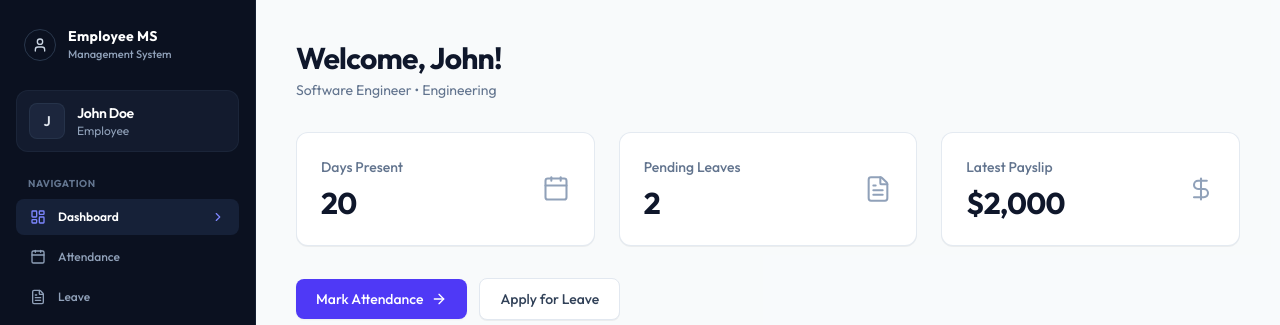
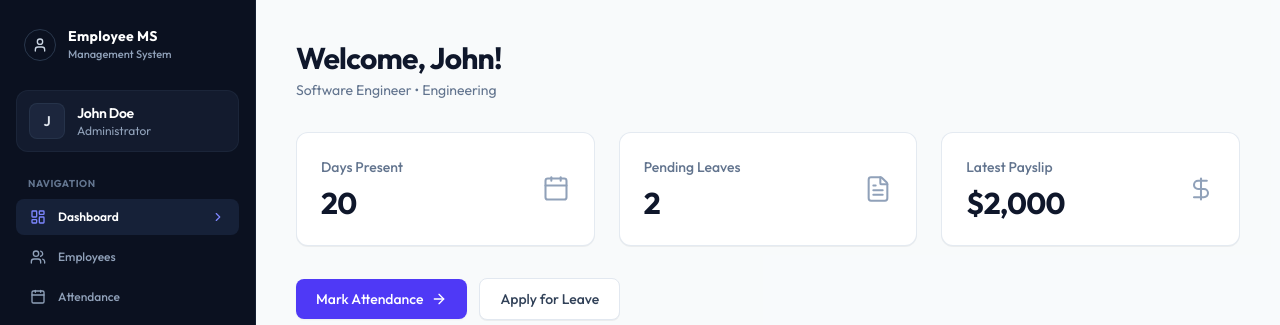
Before and after one commit to deirazx/employee-manager, a React (Vite) app in the folder client/: page /dashboard in a window 1280 px wide. Shown: the top 325 px of the page. Built offline with nearby package versions, Linux system fonts and the light colour scheme.

Commit message:
Sidebar and Dependencies Updated

```diff
--- a/client/package.json
+++ b/client/package.json
@@ -11,6 +11,7 @@
   },
   "dependencies": {
     "@tailwindcss/vite": "^4.3.3",
+    "date-fns": "^4.4.0",
     "lucide-react": "^1.55.0",
     "react": "^19.2.8",
     "react-dom": "^19.2.8",
--- a/client/src/components/Sidebar.jsx
+++ b/client/src/components/Sidebar.jsx
@@ -17,9 +17,9 @@ import {
 const Sidebar = ({ mobileOpen = false, onClose }) => {
   const navigate = useNavigate()
   const location = useLocation()
-  const role = localStorage.getItem('userRole') || 'employee'
-  const userName =
-    localStorage.getItem('userName') || (role === 'admin' ? 'Admin' : 'John Doe')
+  const role = localStorage.getItem('userRole') || 'admin'
+  const userName = localStorage.getItem('userName') || 'John Doe'
+  const displayRole = role === 'admin' ? 'Administrator' : 'Employee'
   const userInitial = userName.charAt(0).toUpperCase()
 
   // Auto-close mobile drawer when route changes
@@ -89,7 +89,9 @@ const Sidebar = ({ mobileOpen = false, onClose }) => {
             <h2 className="text-sm font-semibold text-white truncate tracking-tight">
               {userName}
             </h2>
-            <p className="text-xs text-slate-400 capitalize truncate">{role}</p>
+            <p className="text-xs text-slate-400 capitalize truncate">
+              {displayRole}
+            </p>
           </div>
         </div>
 
@@ -156,10 +158,13 @@ const Sidebar = ({ mobileOpen = false, onClose }) => {
 
       {/* Mobile Drawer (Visible on < md when mobileOpen is true) */}
       <div
-        className={`md:hidden fixed inset-0 z-50 transition-opacity duration-300 ${mobileOpen
-          ? 'opacity-100 pointer-events-auto'
-          : 'opacity-0 pointer-events-none'
-          }`}
+        aria-hidden={!mobileOpen}
+        inert={!mobileOpen ? '' : undefined}
+        className={`md:hidden fixed inset-0 z-50 transition-opacity duration-300 ${
+          mobileOpen
+            ? 'opacity-100 pointer-events-auto'
+            : 'opacity-0 pointer-events-none'
+        }`}
       >
         {/* Backdrop overlay */}
         <div
```
Also changed, not shown: 1 other file (tests, documents, lock files or other folders).
